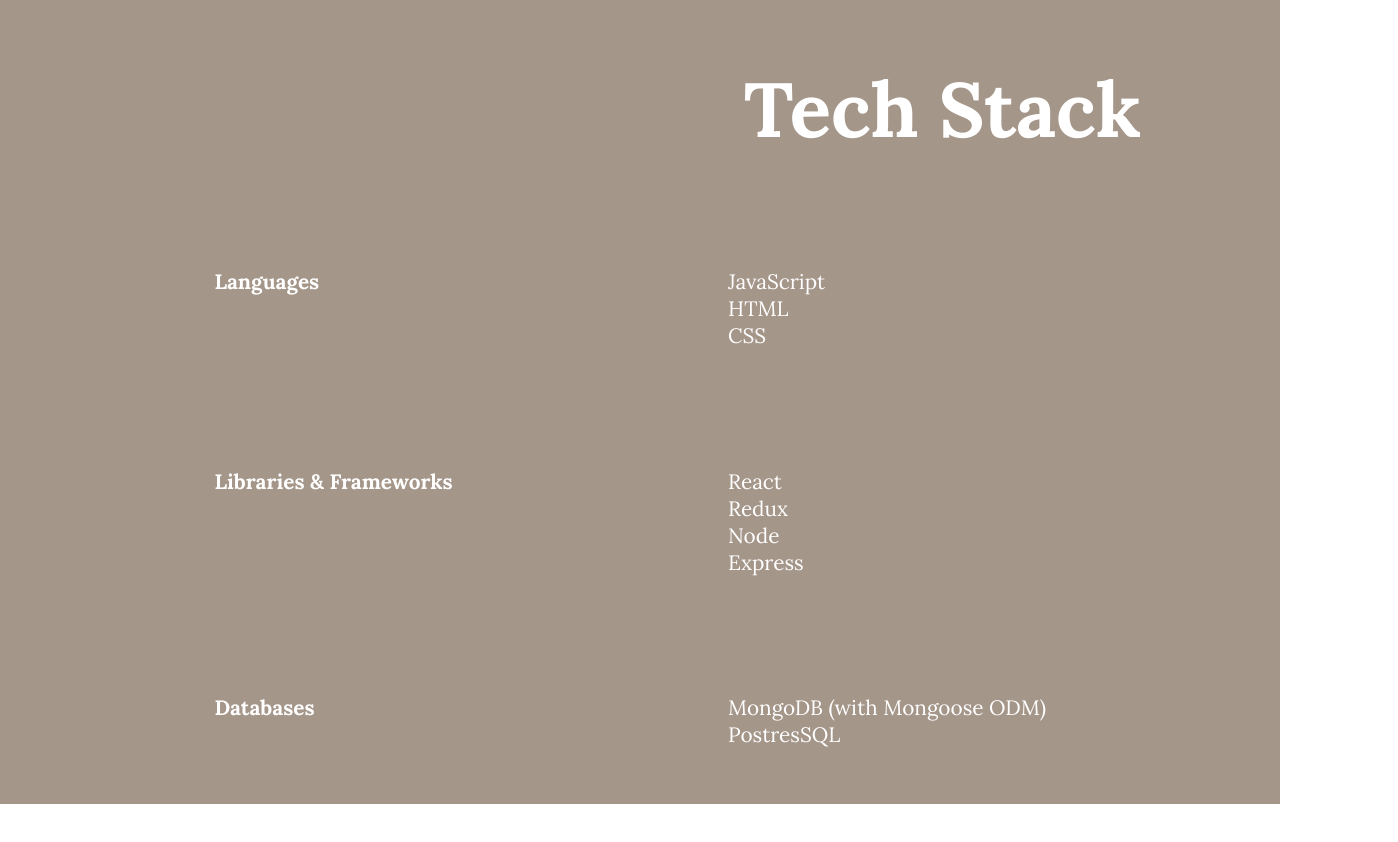
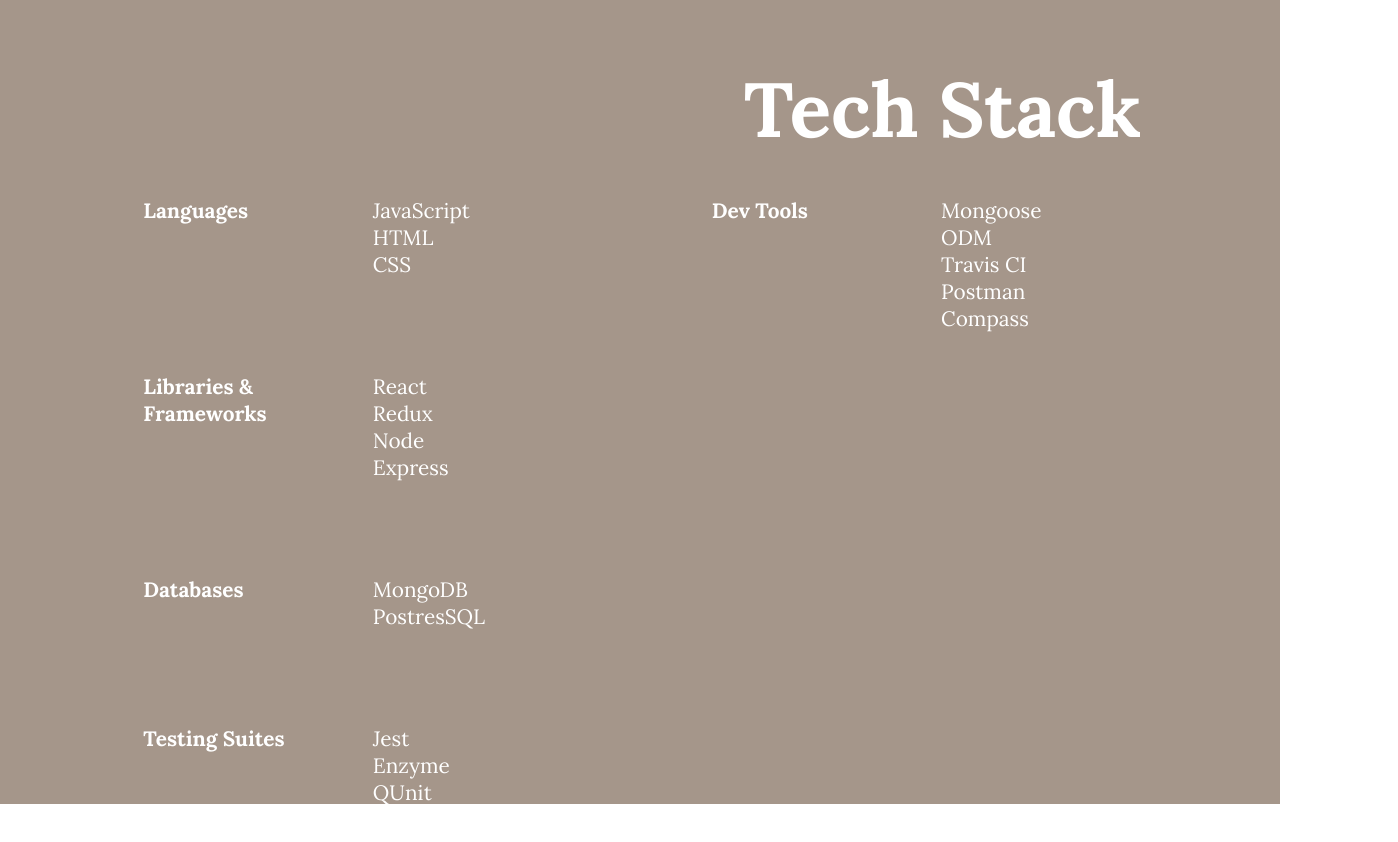
Before and after one commit to DannieSchu/portfolio, a React app: page / in a window 1280 px wide. Shown: the part 2460-3302 px from the top of the page, 1398 px wide, since content can reach past the window. Built offline with nearby package versions, Linux system fonts and the light colour scheme.

Commit message:
adjust flex formatting for Tech component

```diff
--- a/src/components/About/Tech.css
+++ b/src/components/About/Tech.css
@@ -2,8 +2,17 @@
   margin-left: 6rem;
   height: 100vh;
 
-  section {
+  section.techList {
+    width: 100%;
+    display: flex;
+    justify-content: space-between;
+  }
+
+  dl.definitionList {
+    width: 40%;
+    height: 90vh;
     display: flex;
     flex-flow: column wrap;
   }
+
 }
--- a/src/components/About/techArr.js
+++ b/src/components/About/techArr.js
@@ -9,7 +9,7 @@
   },
   {
     title: 'Databases',
-    definitions: ['MongoDB (with Mongoose ODM)', 'PostresSQL']
+    definitions: ['MongoDB', 'PostresSQL']
   },
   {
     title: 'Testing Suites',
@@ -17,6 +17,6 @@
   },
   {
     title: 'Dev Tools',
-    definitions: ['Travis CI', 'Postman', 'Compass']
+    definitions: ['Mongoose ODM', 'Travis CI', 'Postman', 'Compass']
   }
 ];
```
